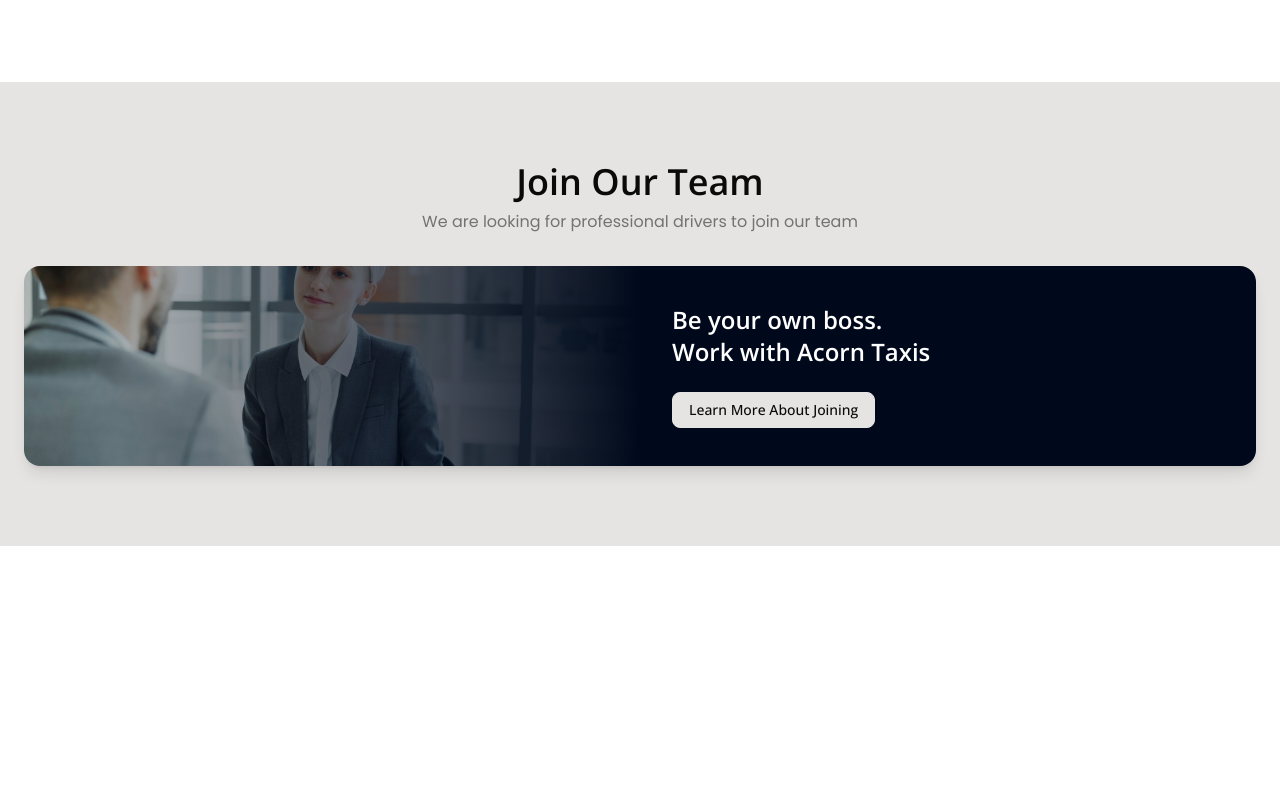
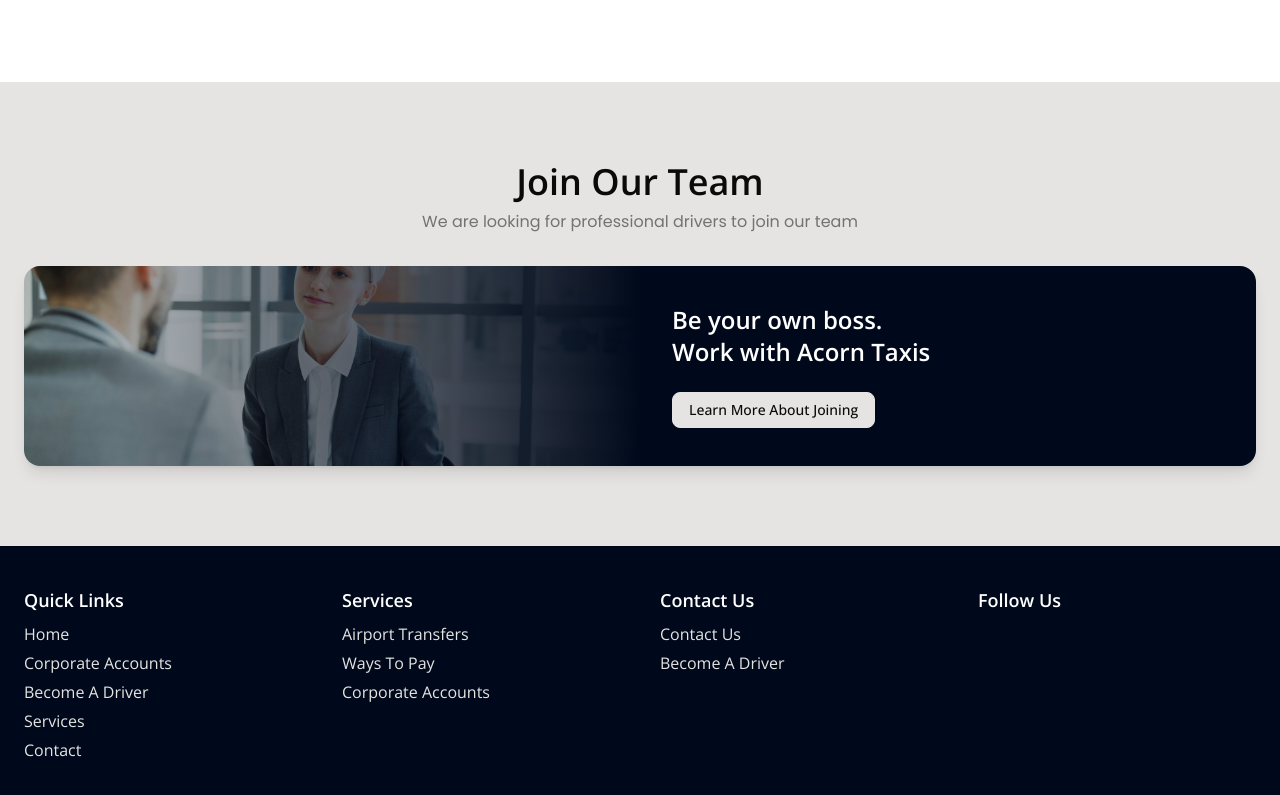
Before and after one commit to justbenuk/taxi-corp, a Next.js app: page / in a window 1280 px wide. Shown: the part 992-1787 px from the top of the page. Before the commit the page ends 1538 px from the top, so only its background shows below. Built offline with nearby package versions, Linux system fonts and the light colour scheme.

Commit message:
initial commit

```diff
--- a/src/app/(root)/layout.tsx
+++ b/src/app/(root)/layout.tsx
@@ -1,3 +1,4 @@
+import Footer from "@/components/footer/footer";
 import FrontHeader from "@/components/header/front-header";
 import TopHeader from "@/components/header/top-header";
 import { RootProps } from "@/types/global-types";
@@ -8,6 +9,7 @@
       <TopHeader />
       <FrontHeader />
       <main>{children}</main>
+      <Footer />
     </div>
   )
 }
--- /dev/null
+++ b/src/components/footer/footer.tsx
@@ -0,0 +1,114 @@
+"use client";
+
+import { motion } from "framer-motion";
+import { MENUITEMS } from "@/data/menu-items";
+import Link from "next/link";
+
+const containerVariants = {
+  hidden: { opacity: 0 },
+  visible: {
+    opacity: 1,
+    transition: {
+      staggerChildren: 0.15,
+      delayChildren: 0.2,
+    },
+  },
+};
+
+const columnVariants = {
+  hidden: { opacity: 0, y: 30 },
+  visible: {
+    opacity: 1,
+    y: 0,
+    transition: { duration: 0.6 },
+  },
+};
+
+const linkVariants = {
+  hidden: { opacity: 0, x: -10 },
+  visible: (i: number) => ({
+    opacity: 1,
+    x: 0,
+    transition: {
+      delay: i * 0.05,
+      duration: 0.4,
+    },
+  }),
+};
+
+export default function Footer() {
+  return (
+    <footer className="bg-primary text-white">
+      <div className="max-w-7xl mx-auto px-6 2xl:px-0 py-10">
+        <motion.div
+          variants={containerVariants}
+          initial="hidden"
+          whileInView="visible"
+          viewport={{ once: true, margin: "-100px" }}
+          className="grid grid-cols-1 md:grid-cols-2 lg:grid-cols-4 gap-10"
+        >
+          <motion.div variants={columnVariants}>
+            <h2 className="text-lg font-semibold mb-2">Quick Links</h2>
+            <nav className="flex flex-col space-y-1 text-secondary">
+              {MENUITEMS.map((item, idx) => (
+                <motion.div
+                  key={idx}
+                  custom={idx}
+                  variants={linkVariants}
+                  initial="hidden"
+                  whileInView="visible"
+                  viewport={{ once: true }}
+                >
+                  <Link href={item.href} className="hover:text-white transition-colors">
+                    {item.name}
+                  </Link>
+                </motion.div>
+              ))}
+            </nav>
+          </motion.div>
+
+          <motion.div variants={columnVariants}>
+            <h2 className="text-lg font-semibold mb-2">Services</h2>
+            <nav className="flex flex-col space-y-1 text-secondary">
+              <motion.div variants={linkVariants} custom={0}>
+                <Link href="/services/#airport" className="hover:text-white transition-colors">
+                  Airport Transfers
+                </Link>
+              </motion.div>
+              <motion.div variants={linkVariants} custom={1}>
+                <Link href="/services/#pay-by-card" className="hover:text-white transition-colors">
+                  Ways To Pay
+                </Link>
+              </motion.div>
+              <motion.div variants={linkVariants} custom={2}>
+                <Link href="/corporate-accounts" className="hover:text-white transition-colors">
+                  Corporate Accounts
+                </Link>
+              </motion.div>
+            </nav>
+          </motion.div>
+
+          <motion.div variants={columnVariants}>
+            <h2 className="text-lg font-semibold mb-2">Contact Us</h2>
+            <nav className="flex flex-col space-y-1 text-secondary">
+              <motion.div variants={linkVariants} custom={0}>
+                <Link href="/contact" className="hover:text-white transition-colors">
+                  Contact Us
+                </Link>
+              </motion.div>
+              <motion.div variants={linkVariants} custom={1}>
+                <Link href="/become-a-driver" className="hover:text-white transition-colors">
+                  Become A Driver
+                </Link>
+              </motion.div>
+            </nav>
+          </motion.div>
+
+          <motion.div variants={columnVariants}>
+            <h2 className="text-lg font-semibold mb-2">Follow Us</h2>
+          </motion.div>
+        </motion.div>
+      </div>
+    </footer>
+  );
+}
```
